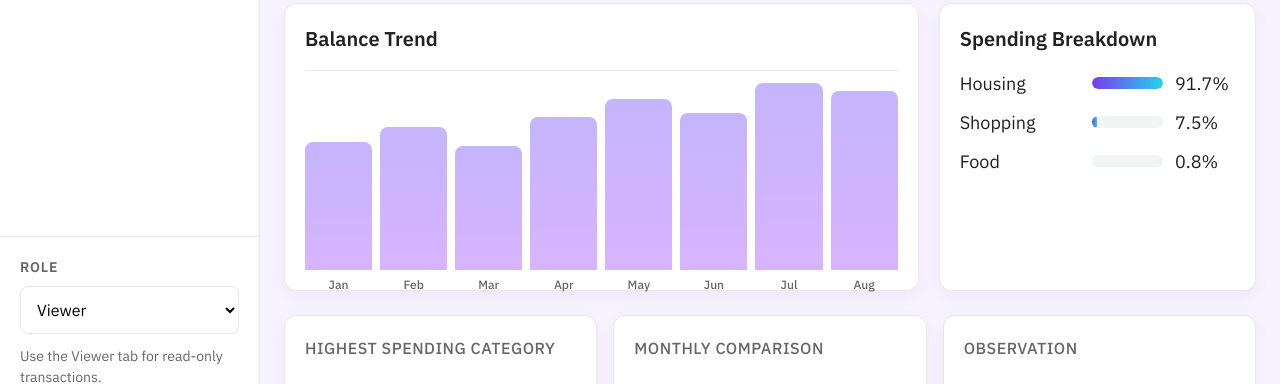
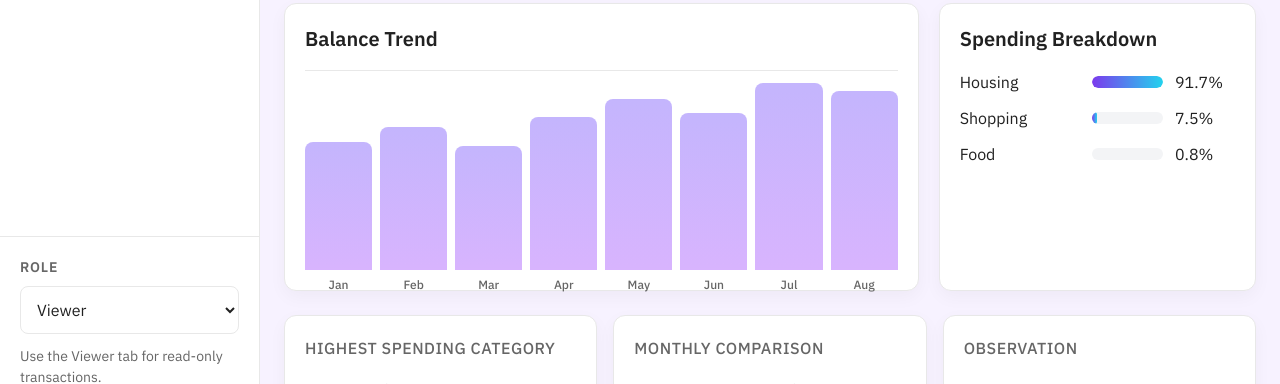
Before and after one commit to shreyamurari/Finance-dashboard, a React (Create React App) app: page / in a window 1280 px wide. Shown: the part 397-781 px from the top of the page. Built offline with nearby package versions, Linux system fonts and the light colour scheme.

Commit message:
feature-mode layout color

```diff
--- a/src/Dashboard.css
+++ b/src/Dashboard.css
@@ -1,4 +1,5 @@
 :root {
+  color-scheme: light;
   --bg: #f7f2ff;
   --card: #fff;
   --text: #212121;
@@ -11,6 +12,11 @@
   --shadow-hover: 0 8px 25px rgba(0, 0, 0, 0.08);
   --radius: 12px;
   --radius-sm: 8px;
+  /* Surfaces (forms, secondary buttons) */
+  --input-bg: #ffffff;
+  --btn-secondary-bg: #ffffff;
+  --btn-secondary-hover: #f9fafb;
+  --category-bar-bg: #f3f4f6;
 
   /* Responsive spacing system */
   --spacing-xs: clamp(4px, 2vw, 8px);
@@ -32,13 +38,18 @@
 
 /* Dark mode variables */
 [data-theme="dark"] {
+  color-scheme: dark;
   --bg: #0f0f0f;
   --card: #1a1a1a;
   --text: #f5f5f5;
-  --muted: #a3a3a3;
-  --border: #2a2a2a;
+  --muted: #b0b0b0;
+  --border: #3a3a3a;
   --shadow: 0 6px 18px rgba(0, 0, 0, 0.3);
   --shadow-hover: 0 8px 25px rgba(0, 0, 0, 0.4);
+  --input-bg: #252525;
+  --btn-secondary-bg: #2e2e2e;
+  --btn-secondary-hover: #3d3d3d;
+  --category-bar-bg: #333333;
 }
 
 * {
@@ -59,6 +70,32 @@ body {
   font-size: var(--text-base);
   -webkit-font-smoothing: antialiased;
   -moz-osx-font-smoothing: grayscale;
+}
+
+/* Explicit text/background on fields so dark mode never uses browser default (black) text */
+.search-input,
+.form-grid input,
+.form-grid select,
+.sidebar-role-select,
+.page-size-select,
+.filter-group input,
+.filter-group select,
+.role-selector select {
+  color: var(--text);
+  background-color: var(--input-bg);
+  font-family: inherit;
+}
+
+.search-input::placeholder,
+.form-grid input::placeholder,
+.filter-group input::placeholder {
+  color: var(--muted);
+  opacity: 1;
+}
+
+select option {
+  background-color: var(--card);
+  color: var(--text);
 }
 
 .dashboard-shell {
@@ -533,6 +570,18 @@ body {
   background: linear-gradient(180deg, #fee2e2 0%, #fff 100%);
 }
 
+[data-theme="dark"] .card-balance {
+  background: linear-gradient(180deg, rgba(124, 58, 237, 0.22) 0%, var(--card) 100%);
+}
+
+[data-theme="dark"] .card-income {
+  background: linear-gradient(180deg, rgba(34, 197, 94, 0.18) 0%, var(--card) 100%);
+}
+
+[data-theme="dark"] .card-expense {
+  background: linear-gradient(180deg, rgba(239, 68, 68, 0.18) 0%, var(--card) 100%);
+}
+
 .chart-grid {
   display: grid;
   grid-template-columns: 2fr 1fr;
@@ -583,6 +632,10 @@ body {
   opacity: 0.8;
 }
 
+[data-theme="dark"] .line-chart-bar {
+  background: linear-gradient(180deg, rgba(167, 139, 250, 0.55) 0%, rgba(124, 58, 237, 0.25) 100%);
+}
+
 .line-chart-bar span {
   position: absolute;
   bottom: -24px;
@@ -599,8 +652,13 @@ body {
   margin-bottom: var(--spacing-sm);
 }
 
+.category-chart .category-row span {
+  color: var(--text);
+  font-size: var(--text-sm);
+}
+
 .category-bar-wrap {
-  background: #f3f4f6;
+  background: var(--category-bar-bg);
   border-radius: 999px;
   overflow: hidden;
   height: 12px;
@@ -648,6 +706,10 @@ body {
   text-align: left;
   padding: var(--spacing-sm) var(--spacing-xs);
   border-bottom: 1px solid var(--border);
+}
+
+.transaction-table td {
+  color: var(--text);
 }
 
 .transaction-table th {
@@ -1168,14 +1230,18 @@ body {
 }
 
 .btn-secondary {
-  background: white;
+  background: var(--btn-secondary-bg);
   color: var(--text);
   border-color: var(--border);
 }
 
 .btn-secondary:hover {
-  background: #f9fafb;
+  background: var(--btn-secondary-hover);
   border-color: #d1d5db;
+}
+
+[data-theme="dark"] .btn-secondary:hover {
+  border-color: #4a4a4a;
 }
 
 .btn-danger {
@@ -1275,6 +1341,12 @@ body {
   font-size: var(--text-lg);
   min-width: 0;
   word-break: break-word;
+  color: var(--text);
+}
+
+.modal-body p,
+.modal-body label {
+  color: inherit;
 }
 
 .close-btn {
@@ -1296,6 +1368,7 @@ body {
 
 .modal-body {
   padding: clamp(var(--spacing-md), 4vw, var(--spacing-lg));
+  color: var(--text);
 }
 
 .filter-group {
```
